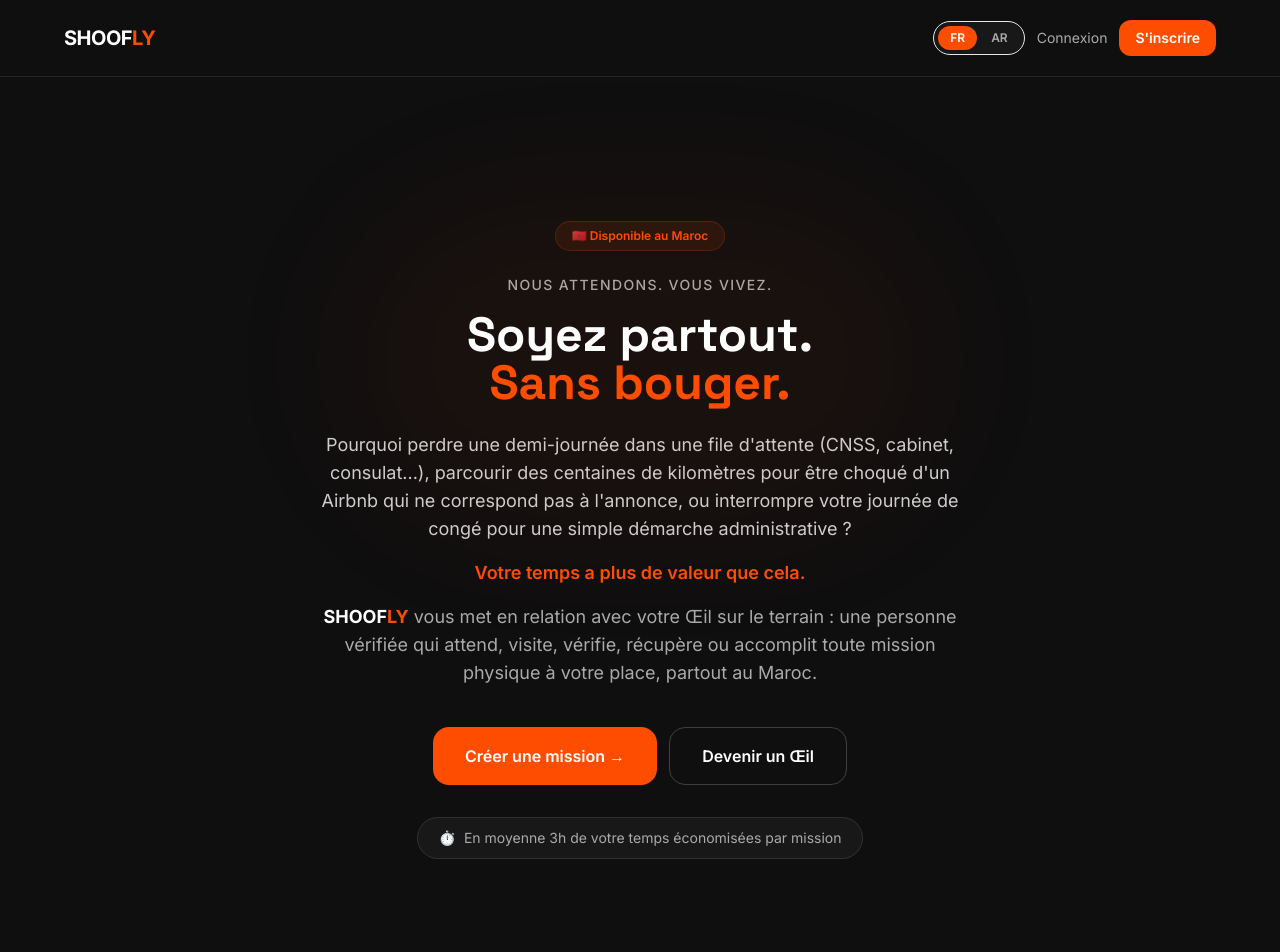
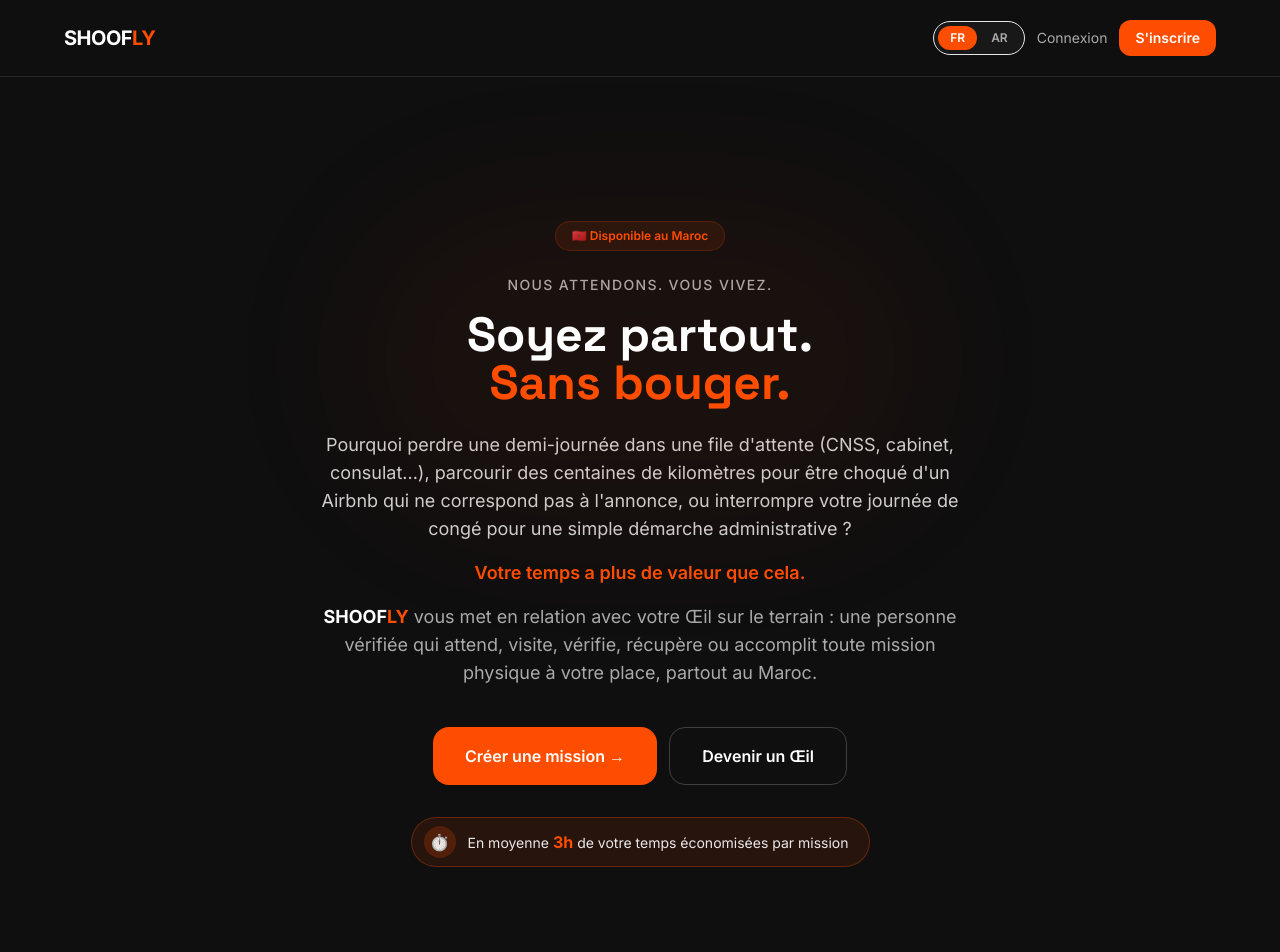
Before and after one commit to amikove/shoofly-react, a React (Vite) app: page / in a window 1280 px wide. Shown: the top 952 px of the page. Built offline with nearby package versions, Linux system fonts and the light colour scheme.

Commit message:
Redesign Hero stat badge for visibility and contrast
Swap the flat gray-on-dark badge for an orange-tinted pill (bg/border
in FF4D00) with an icon chip and a bold orange value, using Trans to
highlight the number/unit per locale instead of plain gray text.

```diff
--- a/src/pages/Landing.jsx
+++ b/src/pages/Landing.jsx
@@ -1,6 +1,6 @@
 import { useEffect, useRef, useState } from 'react'
 import { useNavigate } from 'react-router-dom'
-import { useTranslation } from 'react-i18next'
+import { Trans, useTranslation } from 'react-i18next'
 import { captureAcquisitionParams } from '../utils/acquisitionTracking'
 import LanguageToggle from '../components/ui/LanguageToggle'
 import useScrollReveal from '../hooks/useScrollReveal'
@@ -238,9 +238,20 @@
   }, [value])
 
   return (
-    <div className="mt-8 inline-flex items-center gap-2 bg-[#181818] border border-white/10 rounded-full px-5 py-2.5 text-sm text-[#AAA]">
-      <span aria-hidden="true">⏱️</span>
-      <span>{t('landing.stat.text', { value })}</span>
+    <div className="mt-8 inline-flex items-center gap-3 bg-[#FF4D00]/10 border border-[#FF4D00]/30 rounded-full pl-3 pr-5 py-2 text-sm text-white/90">
+      <span
+        aria-hidden="true"
+        className="flex items-center justify-center w-8 h-8 rounded-full bg-[#FF4D00]/20 text-base"
+      >
+        ⏱️
+      </span>
+      <span>
+        <Trans
+          i18nKey="landing.stat.text"
+          values={{ value }}
+          components={{ strong: <strong className="text-[#FF4D00] font-bold text-base" /> }}
+        />
+      </span>
     </div>
   )
 }
```
Also changed, not shown: src/i18n/locales/ar.json, src/i18n/locales/fr.json.
